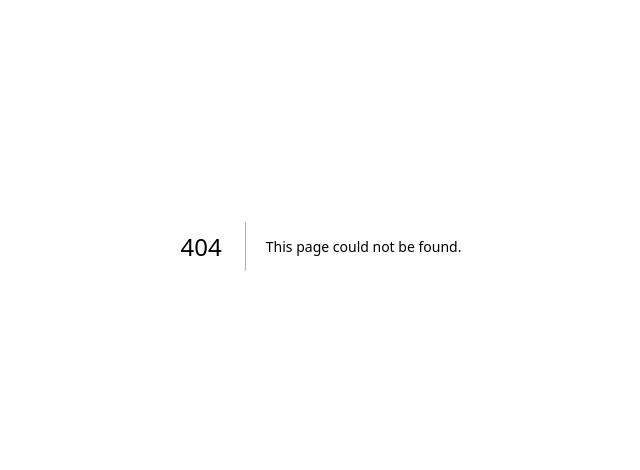
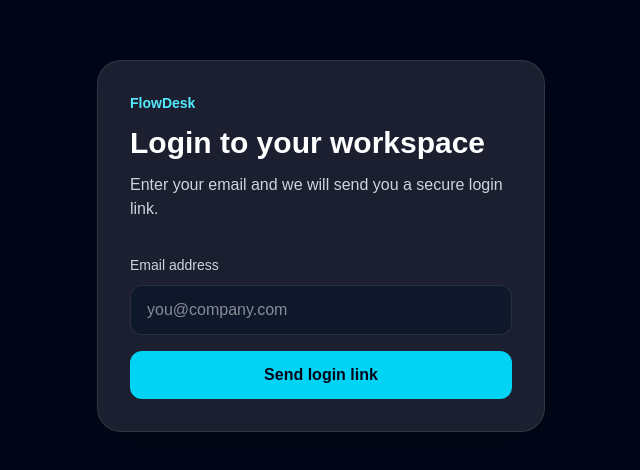
Before and after one commit to deskcultr-ai/DeskCultre, a Next.js app: page /login in a window 1280 px wide. Before the commit this address had no page. Shown: the part 154-624 px from the top of the page, without its empty margins (319-959 px from the left). Built offline with nearby package versions, Linux system fonts and the light colour scheme.

Commit message:
Add login page

```diff
--- /dev/null
+++ b/src/app/login/page.tsx
@@ -0,0 +1,62 @@
+"use client";
+
+import { useState } from "react";
+import { supabase } from "@/lib/supabase";
+
+export default function LoginPage() {
+  const [email, setEmail] = useState("");
+  const [message, setMessage] = useState("");
+
+  async function handleLogin(event: React.FormEvent<HTMLFormElement>) {
+    event.preventDefault();
+    setMessage("Sending login link...");
+
+    const { error } = await supabase.auth.signInWithOtp({
+      email,
+      options: {
+        emailRedirectTo: "http://localhost:3000",
+      },
+    });
+
+    if (error) {
+      setMessage(error.message);
+      return;
+    }
+
+    setMessage("Check your email for the login link.");
+  }
+
+  return (
+    <main className="flex min-h-screen items-center justify-center bg-slate-950 px-6 text-white">
+      <section className="w-full max-w-md rounded-3xl border border-white/10 bg-white/10 p-8 shadow-2xl">
+        <p className="text-sm font-semibold text-cyan-300">FlowDesk</p>
+
+        <h1 className="mt-3 text-3xl font-bold">Login to your workspace</h1>
+
+        <p className="mt-3 text-slate-300">
+          Enter your email and we will send you a secure login link.
+        </p>
+
+        <form onSubmit={handleLogin} className="mt-8 space-y-4">
+          <div>
+            <label className="text-sm text-slate-300">Email address</label>
+            <input
+              type="email"
+              required
+              placeholder="you@company.com"
+              value={email}
+              onChange={(event) => setEmail(event.target.value)}
+              className="mt-2 w-full rounded-xl border border-white/10 bg-slate-900 px-4 py-3 text-white outline-none focus:border-cyan-400"
+            />
+          </div>
+
+          <button className="w-full rounded-xl bg-cyan-400 px-5 py-3 font-semibold text-slate-950">
+            Send login link
+          </button>
+        </form>
+
+        {message && <p className="mt-5 text-sm text-cyan-200">{message}</p>}
+      </section>
+    </main>
+  );
+}
```
